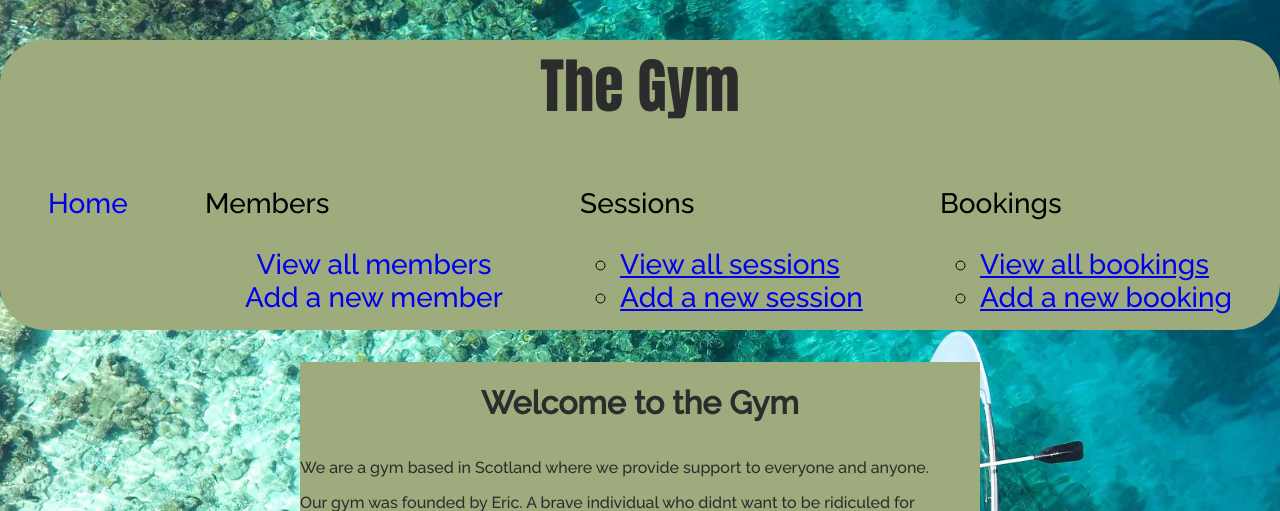
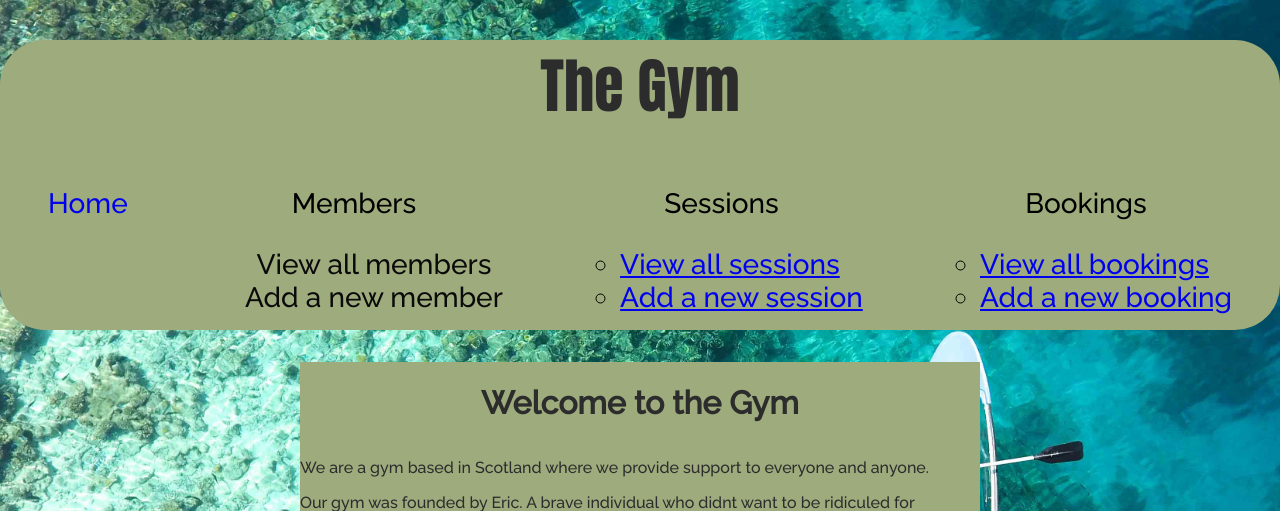
Before and after one commit to Manzilol/GYM_project, a Flask app: page / in a window 1280 px wide. Shown: the top 511 px of the page. Run offline with Flask 2, Linux system fonts and the light colour scheme.

Commit message:
about to remove a ul from the html so this is a safety commit

```diff
--- a/static/style.css
+++ b/static/style.css
@@ -36,6 +36,7 @@ header>h1{
 
 }
 
+
 .member_actions{
     list-style: none;
     text-decoration: none;
@@ -46,15 +47,13 @@ header>h1{
     display: flex;
     justify-content: center;
     text-decoration: none;
+    color: rgb(10, 10, 10);
 }
 
 .home{
     text-decoration: none;
 }
 
-/* .members_title{
-    margin-top: 0px;
-} */
 
 .container{
     display: flex;
--- a/templates/base.html
+++ b/templates/base.html
@@ -14,21 +14,21 @@
             <ul class="menu">
                 <li><a class="home" href="/">Home</a></li>
                 <li>
-                    <p class="Members_title" style="margin-top: 0px;">Members</p>
+                    <p class="Members_title" style="margin-top: 0px;text-align:center;">Members</p>
                     <ul class="member_actions">
                         <li><a href="/members">View all members</a></li>
                         <li><a href="/members/new">Add a new member</a></li>
                     </ul>
                 </li>
                 <li>
-                    <p class="Sessions_title" style="margin-top: 0px;">Sessions</p>
+                    <p class="Sessions_title" style="margin-top: 0px;text-align:center;">Sessions</p>
                     <ul class="session_actions">
                         <li><a href="/sessions">View all sessions</a></li>
                         <li><a href="/sessions/new">Add a new session</a></li>
                     </ul>
                 </li>
                 <li>
-                    <p class="bookings_title" style="margin-top: 0px;">Bookings</p>
+                    <p class="bookings_title" style="margin-top: 0px;text-align:center;">Bookings</p>
                     <ul class="booking_actions">
                         <li><a href="/bookings">View all bookings</a></li>
                         <li><a href="/bookings/new">Add a new booking</a></li>
```
